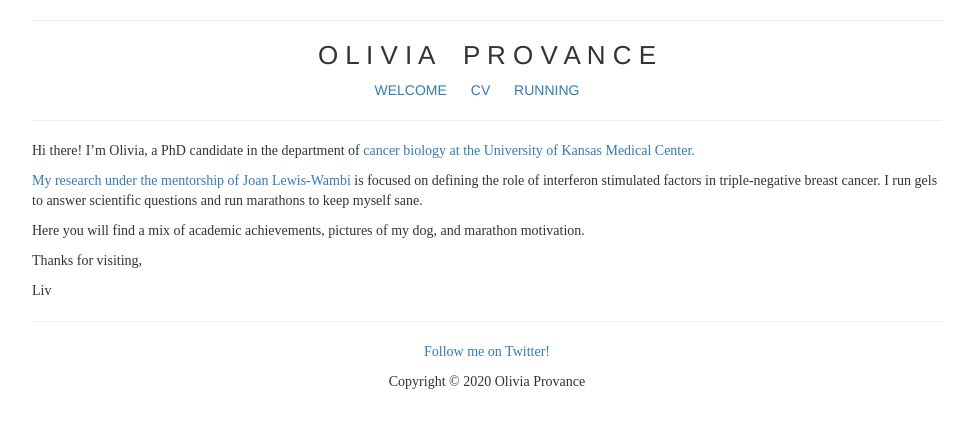
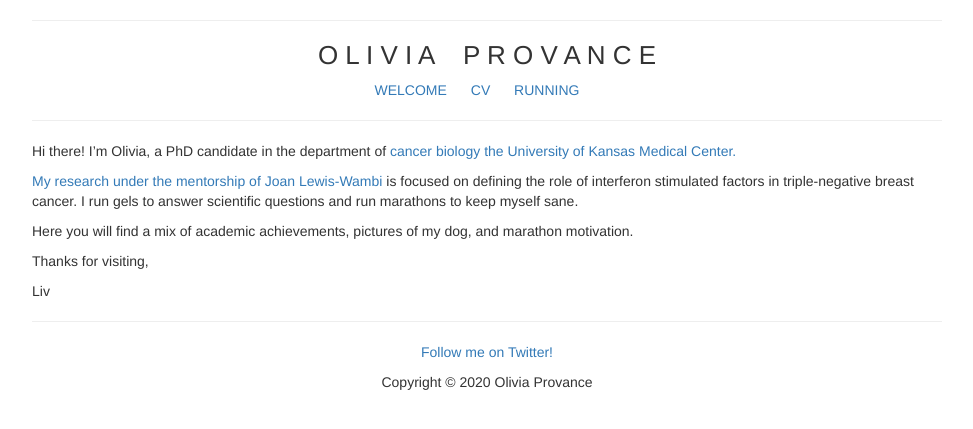
Before and after one commit to livprovance/oliviaprovance.github.io, a Jekyll site: the page index.html, which Jekyll copies as it is, in a window 1280 px wide. Shown: the top 429 px of the page, without its empty margins (153-1126 px from the left). Built offline with Jekyll 4.4.1, drawn with Linux system fonts in a browser that asks for light colours.

Commit message:
Update index.html

```diff
--- a/index.html
+++ b/index.html
@@ -389,16 +389,16 @@ summary {
 </center>
 <hr />
 <left>
-<p style="font-family:Helvetica Light"> Hi there! I’m Olivia, a PhD candidate in the department of <a href="http://www.kumc.edu/school-of-medicine/cancer-biology.html/">cancer biology<a/> at the University of Kansas Medical Center.
-<p style="font-family:Helvetica Light"> My research under the mentorship of <a href="http://www.kumc.edu/school-of-medicine/cancer-biology/faculty/joan-lewis-wambi-phd.html/">Joan Lewis-Wambi</a> is focused on defining the role of interferon stimulated factors in triple-negative breast cancer. I run gels to answer scientific questions and run marathons to keep myself sane.
-<p style="font-family:Helvetica Light"> Here you will find a mix of academic achievements, pictures of my dog, and marathon motivation.
-<p style="font-family:Helvetica Light"> Thanks for visiting,
-<p style="font-family:Helvetica Light"> Liv
+<p style="font-family:Helvetica"> Hi there! I’m Olivia, a PhD candidate in the department of <a href="http://www.kumc.edu/school-of-medicine/cancer-biology.html/">cancer biology<a/> the University of Kansas Medical Center.
+<p style="font-family:Helvetica"> My research under the mentorship of <a href="http://www.kumc.edu/school-of-medicine/cancer-biology/faculty/joan-lewis-wambi-phd.html/">Joan Lewis-Wambi</a> is focused on defining the role of interferon stimulated factors in triple-negative breast cancer. I run gels to answer scientific questions and run marathons to keep myself sane.
+<p style="font-family:Helvetica"> Here you will find a mix of academic achievements, pictures of my dog, and marathon motivation.
+<p style="font-family:Helvetica"> Thanks for visiting,
+<p style="font-family:Helvetica"> Liv
 </left>
 <hr />
 <center>
-<p style="font-family:Helvetica Light"><a href="http://www.twitter.com/livprovance">Follow me on Twitter!</a>
-<p style="font-family:Helvetica Light"> Copyright © 2020 Olivia Provance
+<p style="font-family:Helvetica"><a href="http://www.twitter.com/livprovance">Follow me on Twitter!</a>
+<p style="font-family:Helvetica"> Copyright © 2020 Olivia Provance
 </center>
 
 
```
